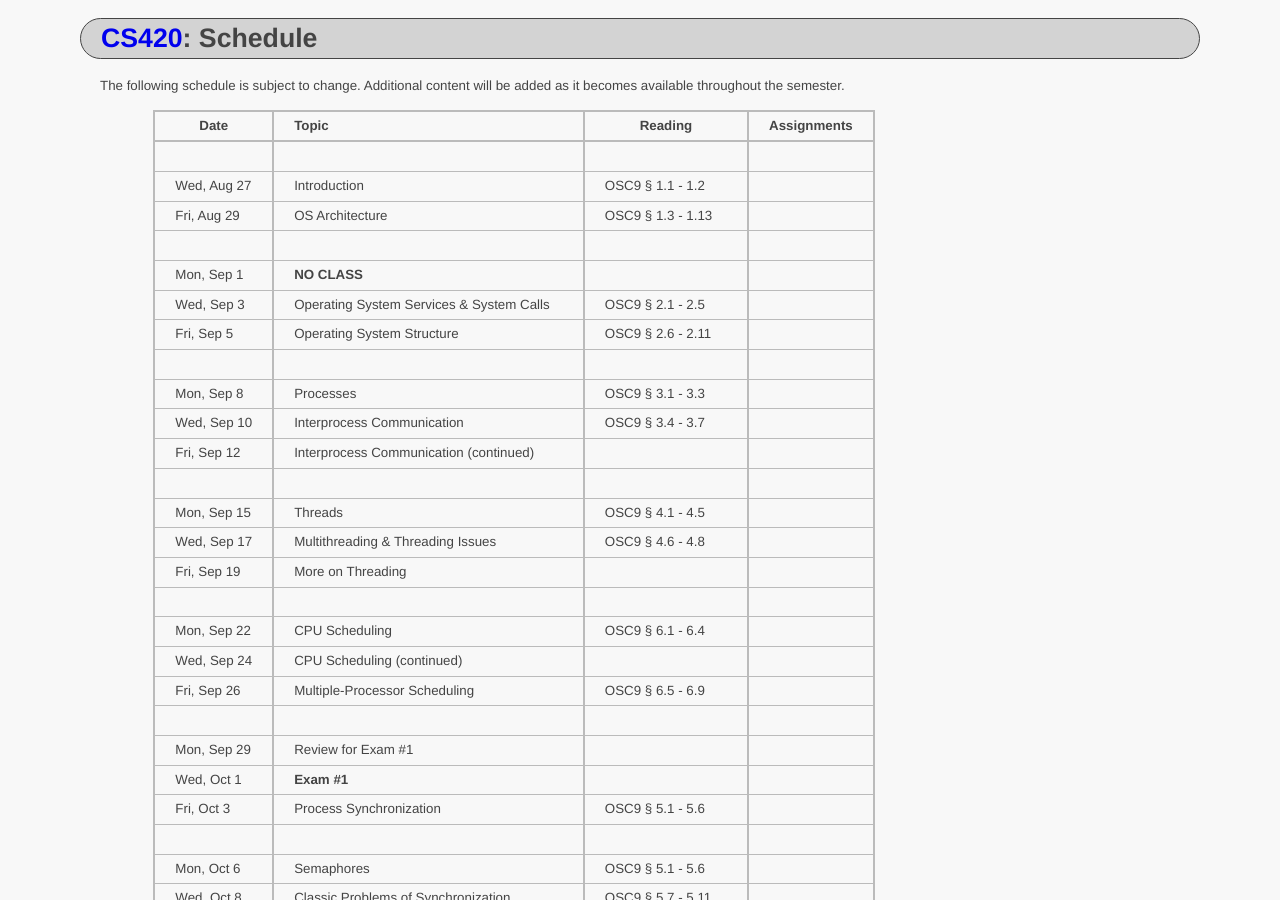
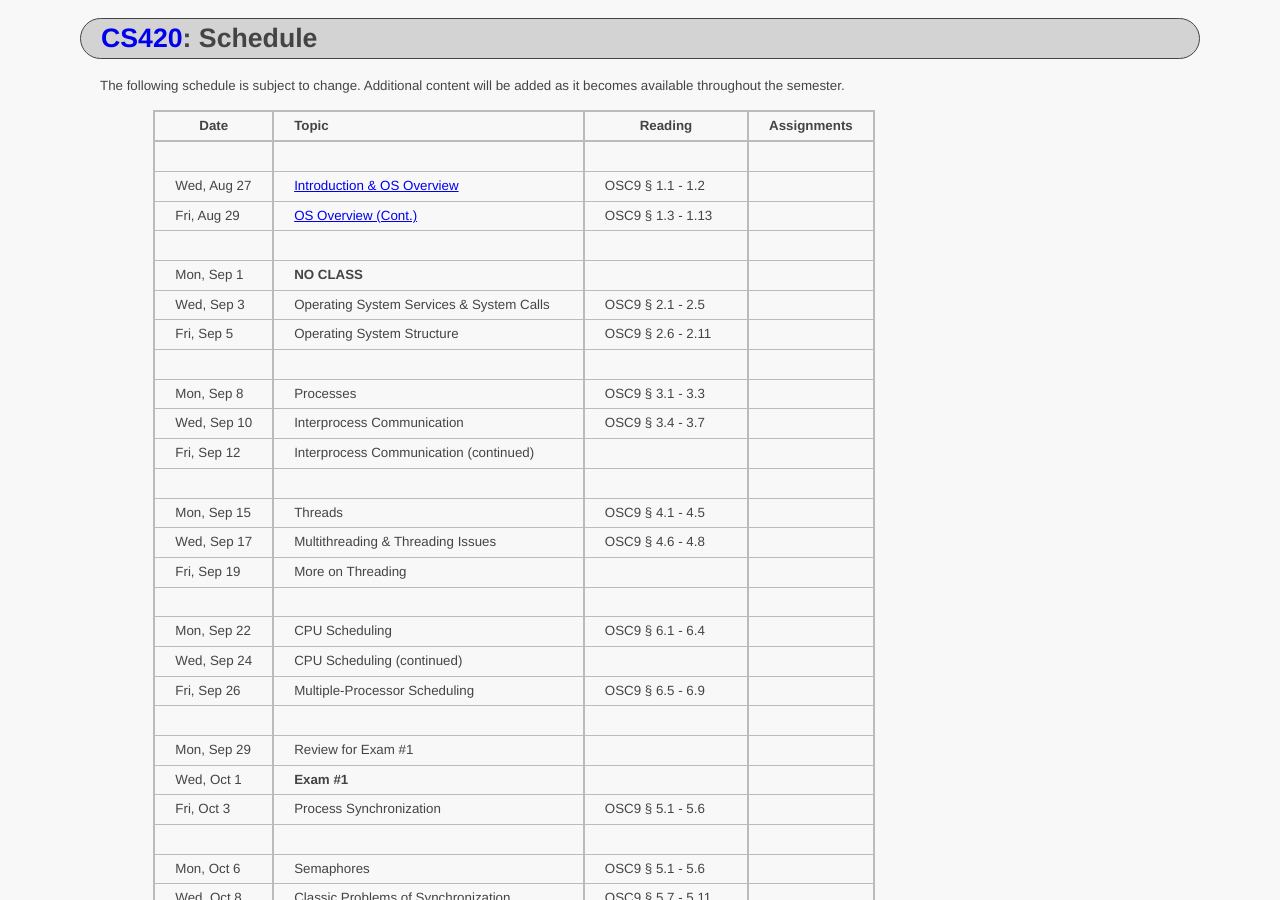
Before and after one commit to ycpcs/cs420-fall2014, a Jekyll site: the page built from schedule.md, in a window 1280 px wide and 900 px high. Built offline with Jekyll 4.4.1, drawn with Linux system fonts in a browser that asks for light colours; Markdown is read by kramdown in place of the engine named in the settings.

Commit message:
updated schedule for week 1

```diff
--- a/_config.yml
+++ b/_config.yml
@@ -3,7 +3,5 @@ description: ""
 
 url: "http://ycpcs.github.io/cs420-fall2014"
 
-paginate: 10
-
 markdown: rdiscount
-pygments: true
+highlighter: pygments
--- a/schedule.md
+++ b/schedule.md
@@ -8,11 +8,11 @@ The following schedule is subject to change.
 Additional content will be added as it becomes available throughout the semester.
 
 
->| **Date**       |  **Topic**                                        |  **Reading**          |  **Assignments**      |
->| ---------------|:--------------------------------------------------|-----------------------|-----------------------|
+>| **Date**       |  **Topic**                                                                                        |  **Reading**          |  **Assignments**      |
+>| ---------------|:--------------------------------------------------------------------------------------------------|-----------------------|-----------------------|
 >|||||
->| Wed, Aug 27    |  Introduction                                     |  OSC9 § 1.1 - 1.2     |                       |
->| Fri, Aug 29    |  OS Architecture                                  |  OSC9 § 1.3 - 1.13    |                       |
+>| Wed, Aug 27    |  [Introduction & OS Overview](lectures/lecture1+2_introduction_and_os_architecture.pdf)           |  OSC9 § 1.1 - 1.2     |                       |
+>| Fri, Aug 29    |  [OS Overview (Cont.)](lectures/lecture1+2_introduction_and_os_architecture.pdf)                  |  OSC9 § 1.3 - 1.13    |                       |
 >|||||
 >| Mon, Sep 1     |  **NO CLASS**                                     |                       |                       |
 >| Wed, Sep 3     |  Operating System Services & System Calls         |  OSC9 § 2.1 - 2.5     |                       |
```
Also changed, not shown: 1 other file.
